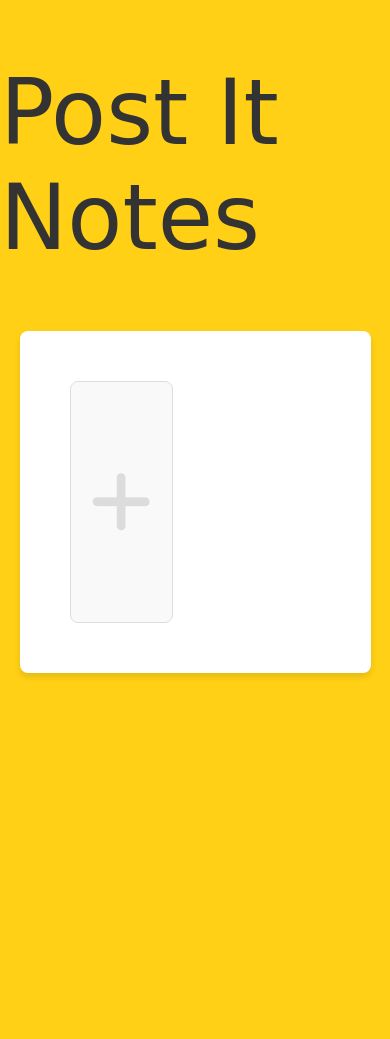
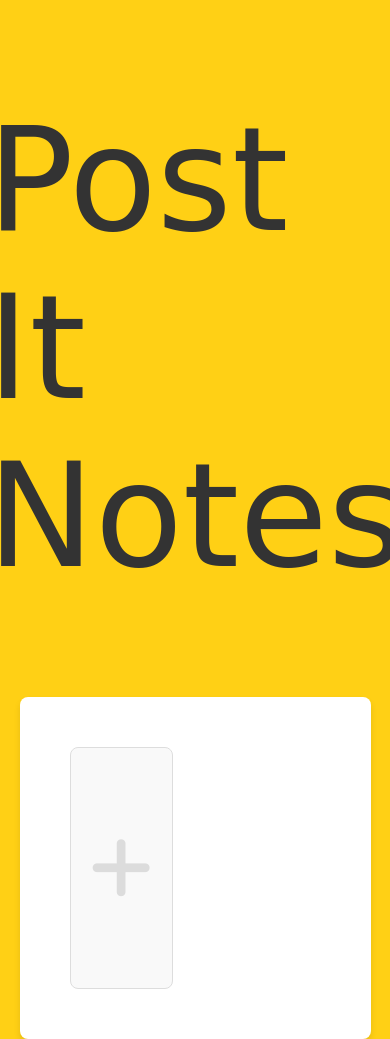
Before and after one commit to Khushal-Me/Post-It-Notes, a plain HTML site: page index.html in a window 390 px wide. Before the commit the page ends 844 px from the top, so only its background shows below. Drawn offline with Linux system fonts and the light colour scheme; a web font is replaced by a local one.

Commit message:
Fixing Font sizing on mobile devices and small screens.

```diff
--- a/style.css
+++ b/style.css
@@ -14,7 +14,7 @@ body {
 #note-title {
     font-family: "Playwrite IT Moderna", cursive;
     font-optical-sizing: auto;
-    font-size: 90px;
+    font-size: 900%;
     font-weight: 400;
     color: #333;
     font-style: normal;
```
